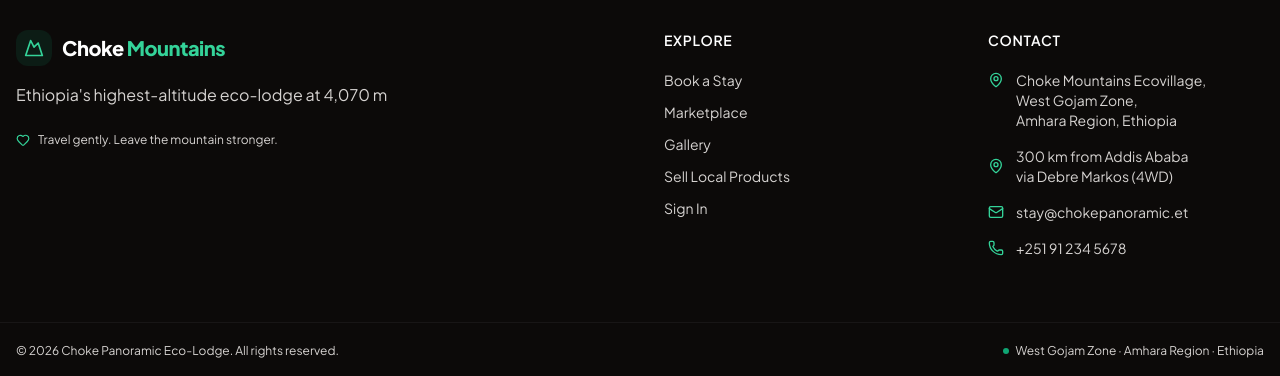
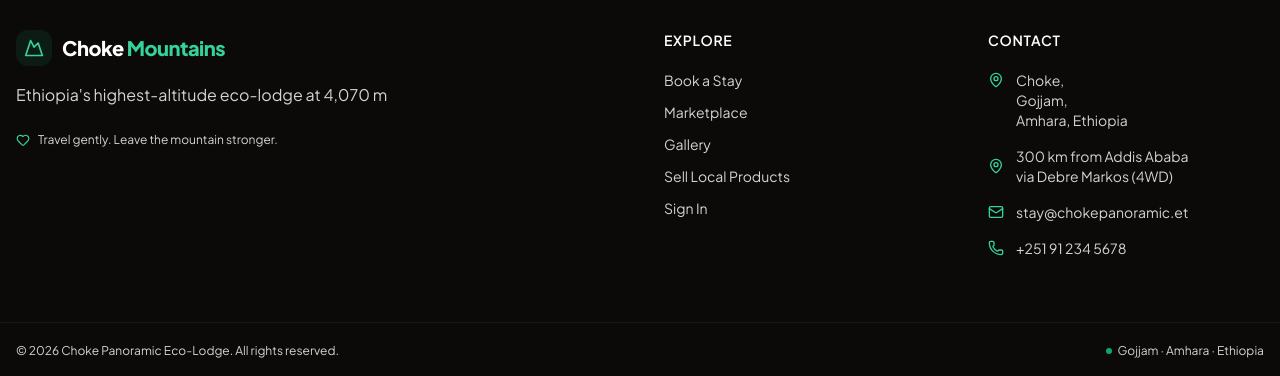
Before and after one commit to gebre-tech/choke, a Next.js app: page / in a window 1280 px wide. Shown: the part 2348-2724 px from the top of the page. Built offline with nearby package versions, Linux system fonts and the light colour scheme; no server answers; the database is empty.

Commit message:
Update location references in Footer component

```diff
--- a/app/components/Footer.tsx
+++ b/app/components/Footer.tsx
@@ -23,7 +23,7 @@ export default function Footer({ settings }: { settings?: FooterSettings }) {
               </span>
             </Link>
             <p className="text-stone-300 leading-relaxed mb-6 max-w-sm">
-              {settings?.tagline ?? 'A UN Tourism Best Tourism Village — an eco-friendly retreat in the West Gojam Zone, Ethiopia, untouched by modern transportation.'}
+              {settings?.tagline ?? 'A UN Tourism Best Tourism Village — an eco-friendly retreat in Gojam, Ethiopia, untouched by modern transportation.'}
             </p>
             <p className="mb-6 flex items-center gap-2 text-xs text-stone-300"><Heart className="h-3.5 w-3.5 text-emerald-400" /> Travel gently. Leave the mountain stronger.</p>
           </div>
@@ -57,7 +57,7 @@ export default function Footer({ settings }: { settings?: FooterSettings }) {
             <ul className="space-y-4 text-sm">
               <li className="flex items-start gap-3">
                 <MapPin className="w-4 h-4 text-emerald-400 mt-0.5 shrink-0" />
-                <span>Choke Mountains Ecovillage,<br />West Gojam Zone,<br />Amhara Region, Ethiopia</span>
+                <span>Choke,<br />Gojjam,<br />Amhara, Ethiopia</span>
               </li>
               <li className="flex items-center gap-3">
                 <MapPin className="w-4 h-4 text-emerald-400 shrink-0" />
@@ -90,7 +90,7 @@ export default function Footer({ settings }: { settings?: FooterSettings }) {
           <span>© {new Date().getFullYear()} {name}. All rights reserved.</span>
           <span className="flex items-center gap-1.5">
             <span className="w-1.5 h-1.5 rounded-full bg-emerald-500 animate-pulse" />
-            West Gojam Zone · Amhara Region · Ethiopia
+            Gojjam · Amhara · Ethiopia
           </span>
         </div>
       </div>
```
